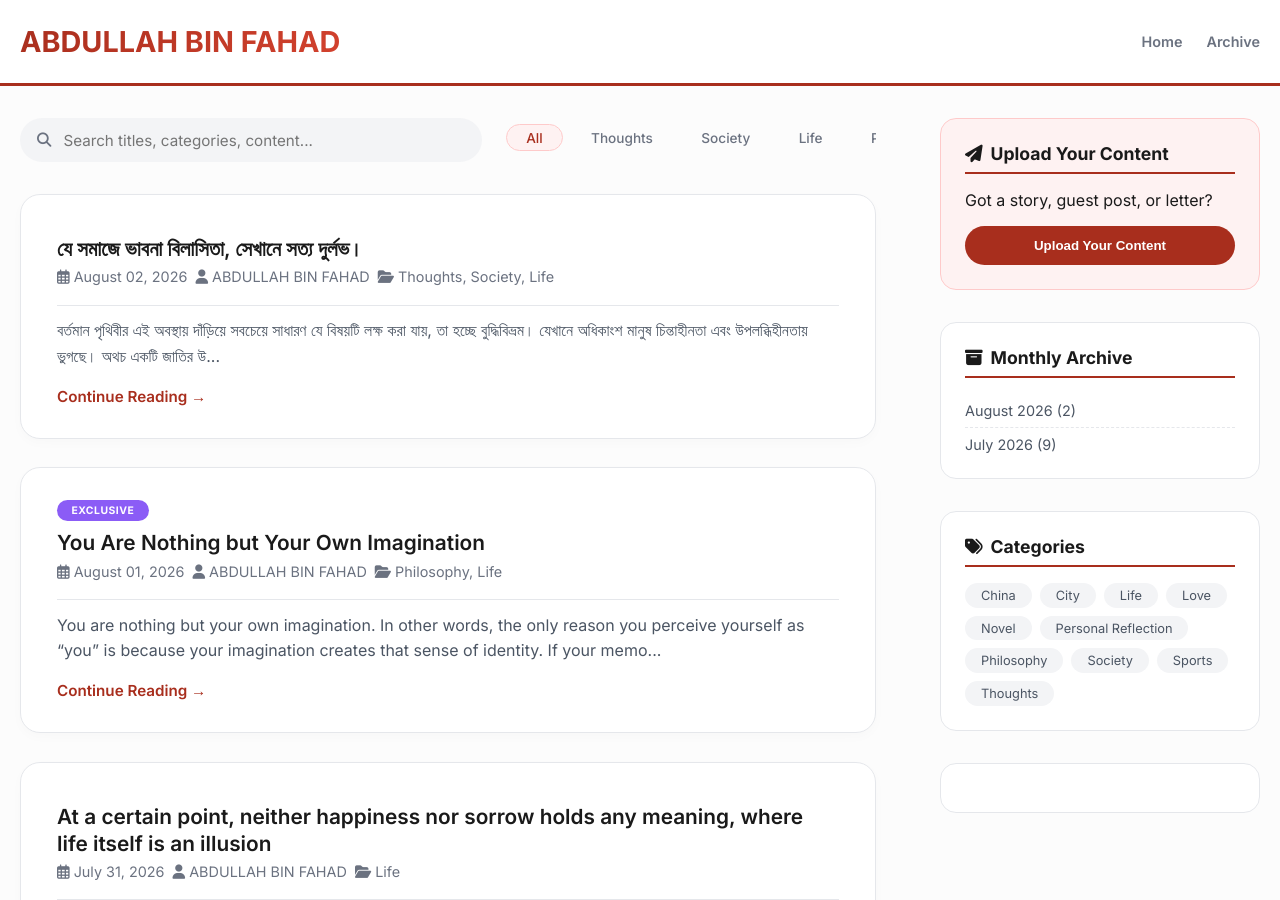
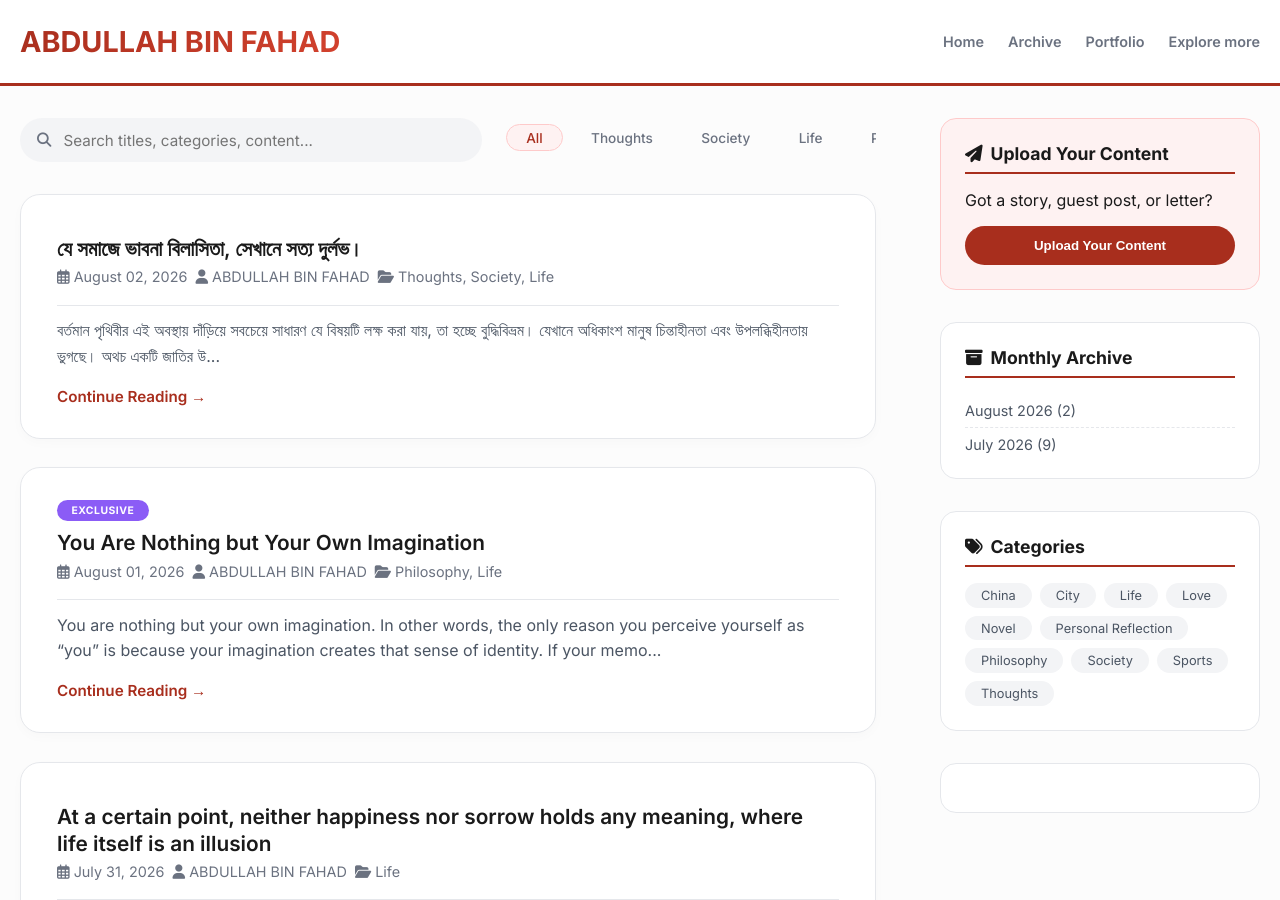
Before and after one commit to abdullahbinfahad/writings, a Jekyll site: the page built from index.md, in a window 1280 px wide and 900 px high. Built offline with Jekyll 4.4.1, drawn with Linux system fonts in a browser that asks for light colours; comment, search, counter and statistics services are not loaded.

Commit message:
Enhance layout with favicon and updated navigation
Updated header navigation to include Portfolio and Explore more links. Added a favicon for the browser tab and ensured the title now hard-refreshes to the blog home.

```diff
--- a/_layouts/default.html
+++ b/_layouts/default.html
@@ -69,15 +69,18 @@
         <header class="blog-header">
             <div class="container header-container">
                 <div class="header-inner">
-                    <!-- UPDATED: Visible image removed, only text remains -->
+                    <!-- UPDATED: Title now hard-refreshes to blog home -->
                     <h1 class="site-title">
-                        <a href="https://abdullahbinfahad.info" style="display: flex; align-items: center; gap: 8px; text-decoration: none;">
+                        <a href="https://posts.abdullahbinfahad.info/" style="display: flex; align-items: center; gap: 8px; text-decoration: none;">
                             <span class="site-text">{{ site.title }}</span>
                         </a>
                     </h1>
+                    <!-- UPDATED NAV: Added Portfolio & Explore more -->
                     <nav class="site-nav">
                         <a href="{{ site.url }}">Home</a>
                         <a href="/archive.html">Archive</a>
+                        <a href="https://abdullahbinfahad.info/" target="_blank">Portfolio</a>
+                        <a href="https://games.abdullahbinfahad.info/" target="_blank">Explore more</a>
                     </nav>
                 </div>
             </div>
```
